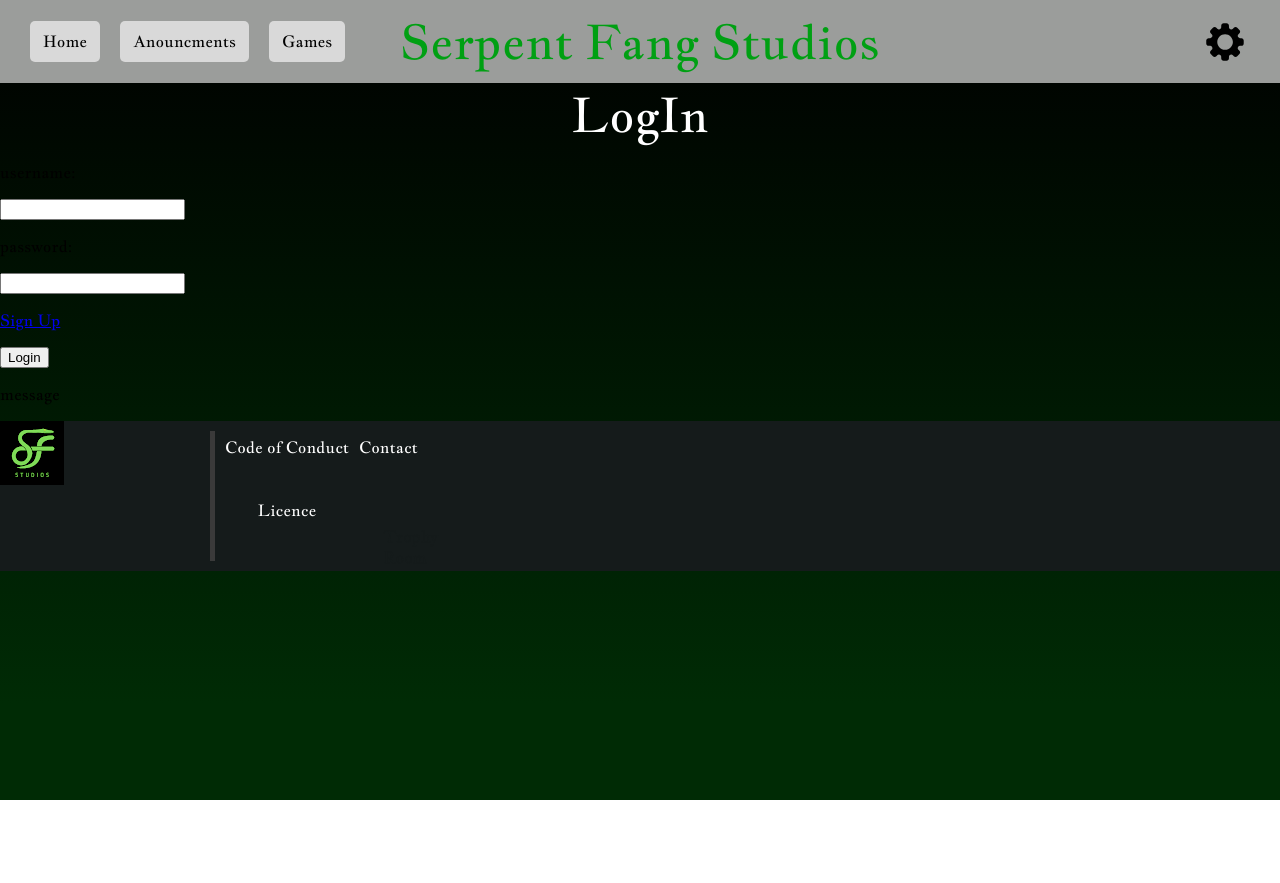
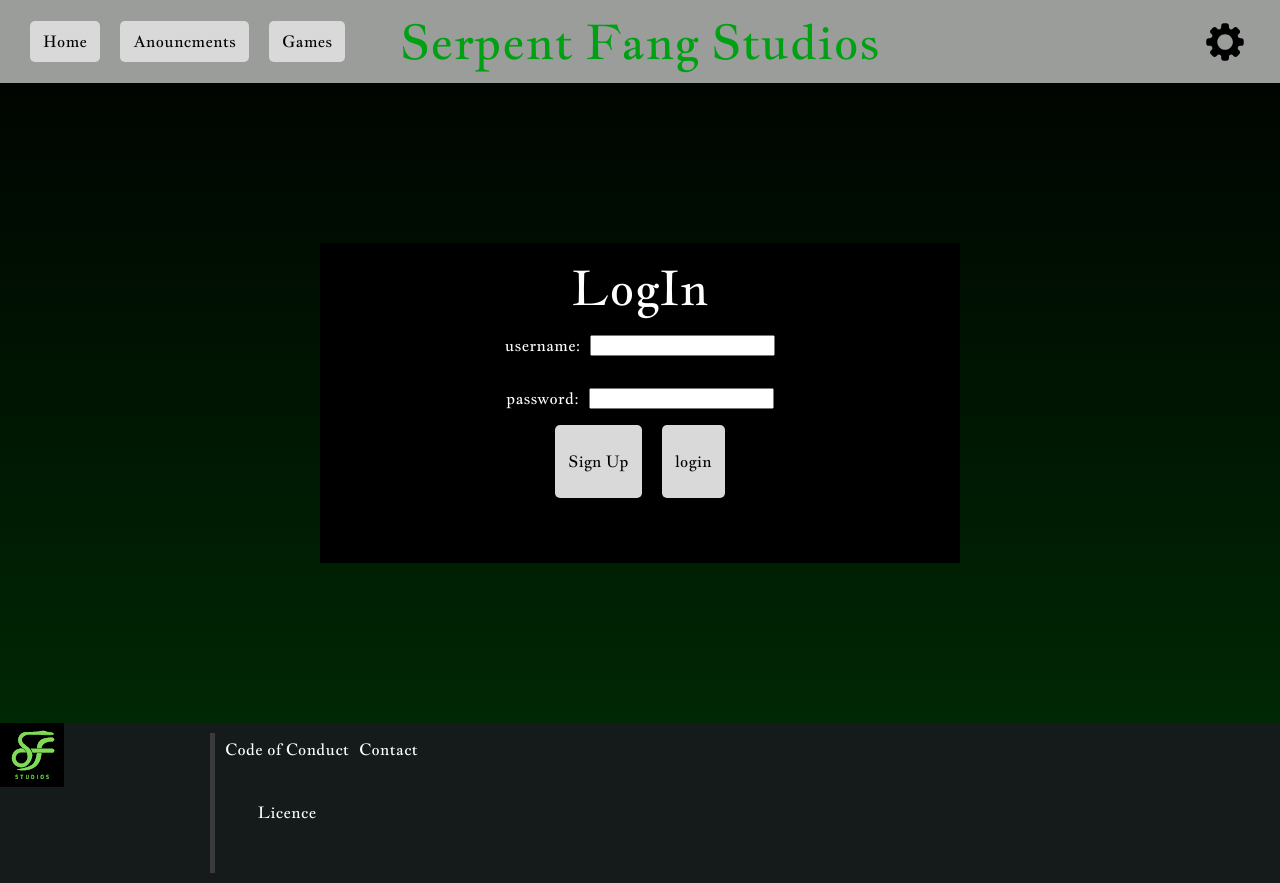
Before and after one commit to Serpent-Fang-Studios/Serpent-Fang-Studios.github.io, a website: page frontend/public/Account/login.html in a window 1280 px wide. Before the commit the page ends 800 px from the top, so only its background shows below. Drawn offline with Linux system fonts and the light colour scheme.

Commit message:
made login page
made login page and enabled it to save the login token to the local storage then redirect to the account page

```diff
--- /dev/null
+++ b/frontend/public/Account/login.css
@@ -0,0 +1,33 @@
+#login{
+    height: 80vh;
+    margin: 0;
+    padding: 0;
+
+    display: flex;
+    align-items: center;
+    justify-content: center;
+}
+
+
+.loginContainer{
+    width: 50%;
+    height: 50%;
+
+    background-color: black;
+
+    display: flex;
+    flex-direction: column;
+    align-items: center;
+    justify-content: center;
+}
+
+.textfieldcontainer{
+    display: flex;
+    gap: 10px;
+    align-items: center;
+    justify-content: center;
+}
+
+.textfieldcontainer p{
+    color: white;
+}
--- a/frontend/public/Account/login.html
+++ b/frontend/public/Account/login.html
@@ -2,6 +2,7 @@
 <head>
     <meta charset="UTF-8">
     <link rel="stylesheet" href="../main.css">
+    <link rel="stylesheet" href="login.css">
     <meta name="viewport" content="width=device-width, initial-scale=1.0">
     <title>Serpent Fang Studios - LogIn</title>
 </head>
@@ -25,22 +26,24 @@
             <div class="title">
                 <h4>LogIn</h4>
             </div>
-            <div class="username">
+            <div class="username textfieldcontainer">
                 <p>username: </p>
                 <input type="text" name="username" id="usernameInput">
             </div>
-            <div class="password">
+            <div class="password textfieldcontainer">
                 <p>password: </p>
                 <input type="password" name="password" id="passwordInput">
             </div>
-            <div class="btnContainer">
-                <a href="signUp.html" class="button" id="signup">
+            <div class="buttonContainer">
+                <a href="signUp.html" class="button" id="signupBtn">
                     <p>Sign Up</p>
                 </a>
-                <button type="submit">Login</button>
+                <a class="button" id="loginBtn">
+                    <p>login</p>
+                </a>
             </div>
             <div class="messageContainer">
-                <p>message</p>
+                <p id="messageString">message</p>
             </div>
         </div>
     </section>
@@ -67,4 +70,5 @@
         </div>
     </footer>
 </body>
+<script src="./login.js"></script>
 </html>
--- /dev/null
+++ b/frontend/public/Account/login.js
@@ -0,0 +1,40 @@
+const usernameInput = document.getElementById('usernameInput');
+const passwordInput = document.getElementById('passwordInput');
+const loginbtn = document.getElementById('loginBtn');
+const msgString = document.getElementById('messageString')
+
+loginbtn.addEventListener('click', login);
+
+function login() {
+    var username = usernameInput.value
+    var password = passwordInput.value
+
+    console.log(username)
+    console.log(password)
+
+    fetch("http://localhost:5656/api/auth/login",{
+        method:'Post',
+        headers:{
+            'Content-Type': 'application/json'
+        },
+        body: JSON.stringify({
+            password, username
+        })
+    }).then(res => res.json())
+    .then(data =>{
+        console.log(data)
+
+        if (data.error) {
+            msgString.textContent = data.error
+            return;
+        }
+
+        localStorage.setItem("token", data.token);
+        window.location.href = '/account.html'
+
+    }).catch(err=>{
+        console.log(err)
+
+        msgString.textContent = 'invalid username and password'
+    })
+}
--- a/frontend/public/main.css
+++ b/frontend/public/main.css
@@ -28,7 +28,6 @@
     display: grid;
     position: sticky;
     top: 0px;
-    /* opacity: 70%; */
     background-color: var(--navbar);
     padding: 10px 30px;
     grid-template-columns: 30% auto 30%;
@@ -291,7 +290,7 @@
     display: flex;
     justify-content: flex-start;
     background-color: var(--secondary);
-    height: 150px;
+    height: 20vh;
 }
 
 footer .logocontainer{
```
